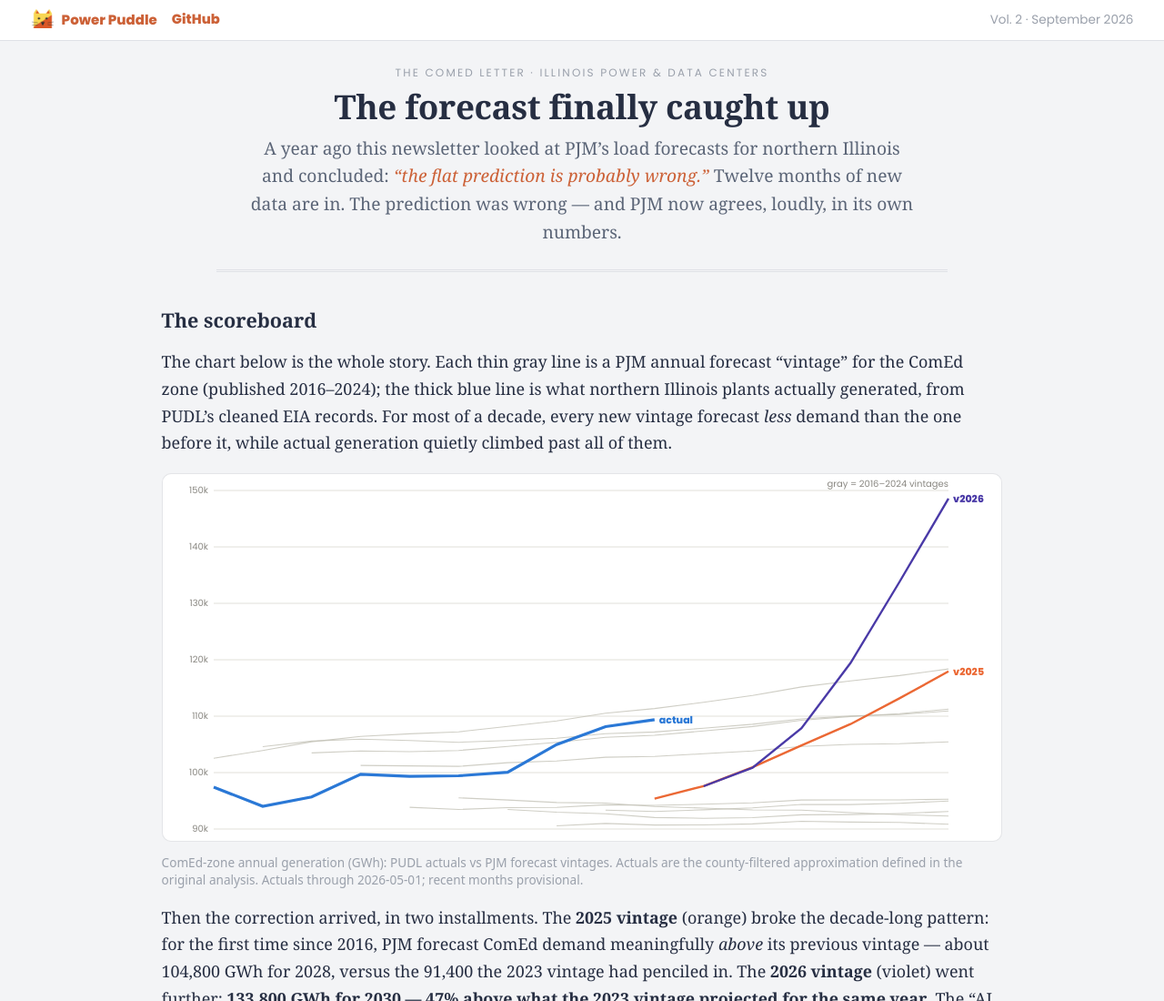
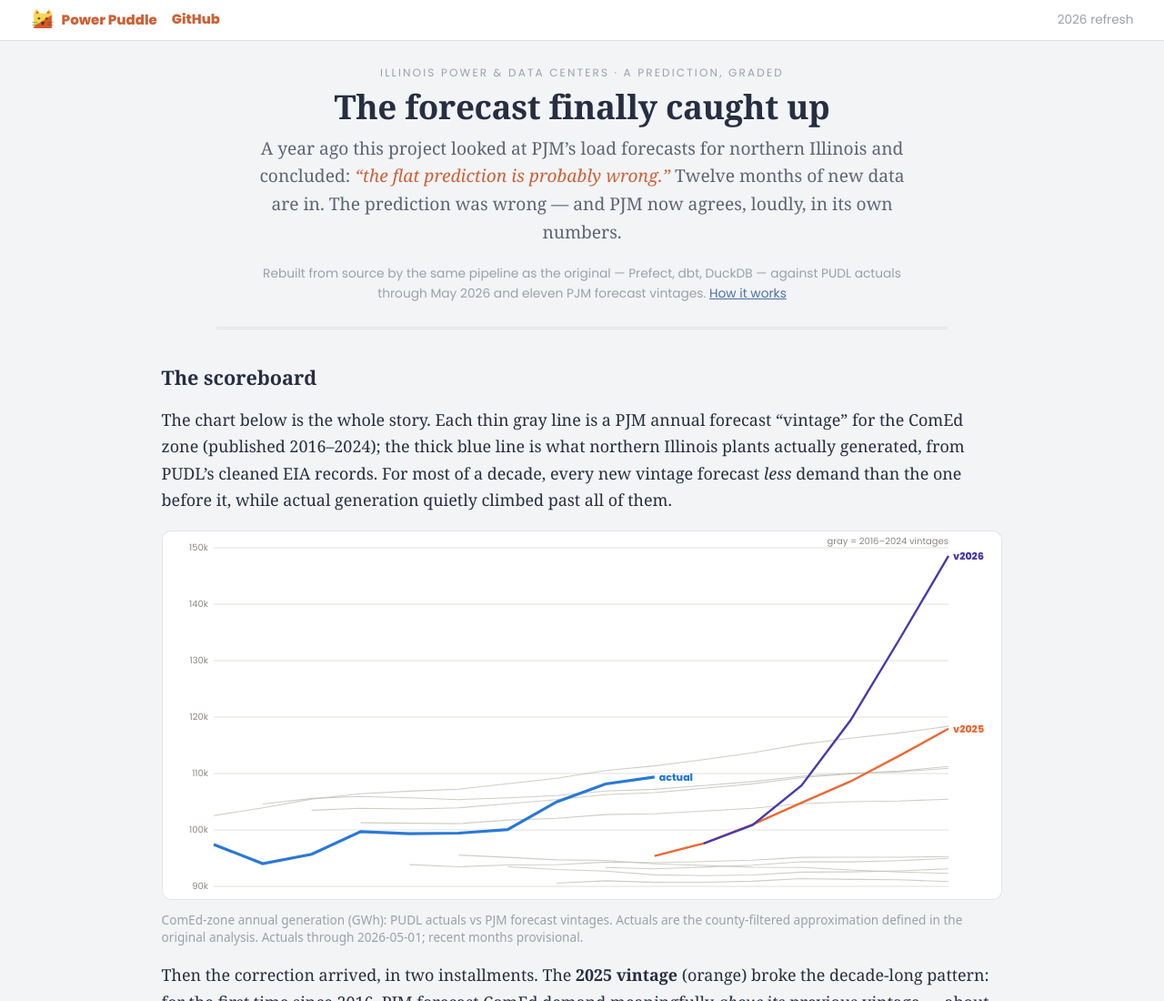
Before and after one commit to rbhughes/power_puddle, an Astro site in the folder site/: page / in a window 1280 px wide. Shown: the top 1100 px of the page at 91% size. Built offline with nearby package versions, Linux system fonts and the light colour scheme; Astro itself is replaced by a stand-in of ours; no server answers.

Commit message:
Stop calling it a newsletter; say what built it
The page described itself as a periodical -- a COMED LETTER kicker, "this
newsletter looked at", a volume number -- which miscategorises the work. It
is a pipeline that published its own result and then graded it. Three
word-level changes; the editorial layout stays, because that is what makes
the writing land.

The pipeline was credited only in the closing methods note, below a long
article. It now also appears under the standfirst, so a reader learns what
produced the numbers before scrolling past the chart.

"Vintage" is left alone throughout: it is PJM's term for a forecast year,
not borrowed magazine language.

Co-Authored-By: Claude Opus 5 <noreply@anthropic.com>

```diff
--- a/site/src/pages/index.astro
+++ b/site/src/pages/index.astro
@@ -1,7 +1,7 @@
 ---
 // POWER PUDDLE Vol. 2 — the one-year-later grading of the September
-// 2025 analysis, published newsletter-style. Data artifacts are built
-// by src/scripts/build_site_data.py using the original transforms.
+// 2025 analysis. Data artifacts are built by
+// src/scripts/build_site_data.py using the original transforms.
 ---
 
 <!doctype html>
@@ -13,7 +13,7 @@
     <link rel="canonical" href="https://comed.purr.io/" />
     <meta
       name="description"
-      content="Power Puddle Vol. 2: grading a September 2025 prediction that PJM's flat ComEd load forecasts were wrong. They were. The AI bump is now in PJM's own numbers."
+      content="A Prefect/dbt/DuckDB pipeline grades its own September 2025 prediction that PJM's flat ComEd load forecasts were wrong. They were. The AI bump is now in PJM's own numbers."
     />
       <link rel="preconnect" href="https://fonts.googleapis.com" />
     <link href="https://fonts.googleapis.com/css2?family=Poppins:wght@400;600;800&display=swap" rel="stylesheet" />
@@ -25,18 +25,24 @@
       </a>
       <span class="brand">Power Puddle</span>
       <a href="https://github.com/rbhughes/power_puddle">GitHub</a>
-      <span class="vintage">Vol. 2 &middot; September 2026</span>
+      <span class="vintage">2026 refresh</span>
     </nav>
 
     <header class="masthead">
-      <p class="kicker">THE COMED LETTER &middot; ILLINOIS POWER &amp; DATA CENTERS</p>
+      <p class="kicker">ILLINOIS POWER &amp; DATA CENTERS &middot; A PREDICTION, GRADED</p>
       <h1>The forecast finally caught up</h1>
       <p class="standfirst">
-        A year ago this newsletter looked at PJM&rsquo;s load forecasts
+        A year ago this project looked at PJM&rsquo;s load forecasts
         for northern Illinois and concluded:
         <em>&ldquo;the flat prediction is probably wrong.&rdquo;</em>
         Twelve months of new data are in. The prediction was wrong
         &mdash; and PJM now agrees, loudly, in its own numbers.
+      </p>
+      <p class="builtby">
+        Rebuilt from source by the same pipeline as the original
+        &mdash; Prefect, dbt, DuckDB &mdash; against PUDL actuals
+        through May 2026 and eleven PJM forecast vintages.
+        <a href="https://github.com/rbhughes/power_puddle">How it works</a>
       </p>
     </header>
 
@@ -285,6 +291,14 @@
     max-width: 46rem;
   }
   .standfirst em { color: var(--brand); }
+  /* what produced the page, said once, up top rather than only in the
+     closing methods note */
+  .builtby {
+    max-width: 46rem;
+    margin: 0 auto 1.2rem;
+    font-size: 0.86rem;
+    color: var(--muted);
+  }
   .body { max-width: 62rem; margin: 0 auto; padding: 0.8rem 2.1rem; }
   .body h2 {
     font: 700 1.35rem/1.3 Georgia, serif;
```
